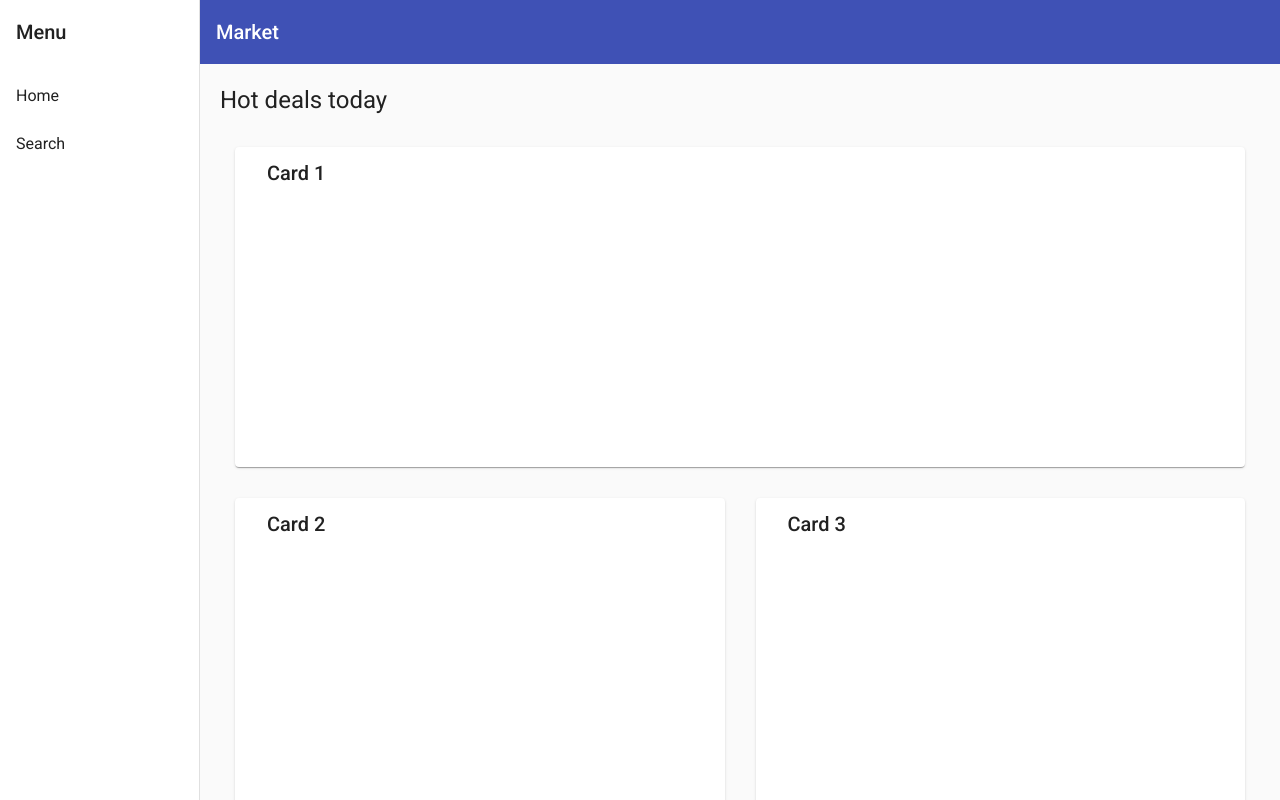
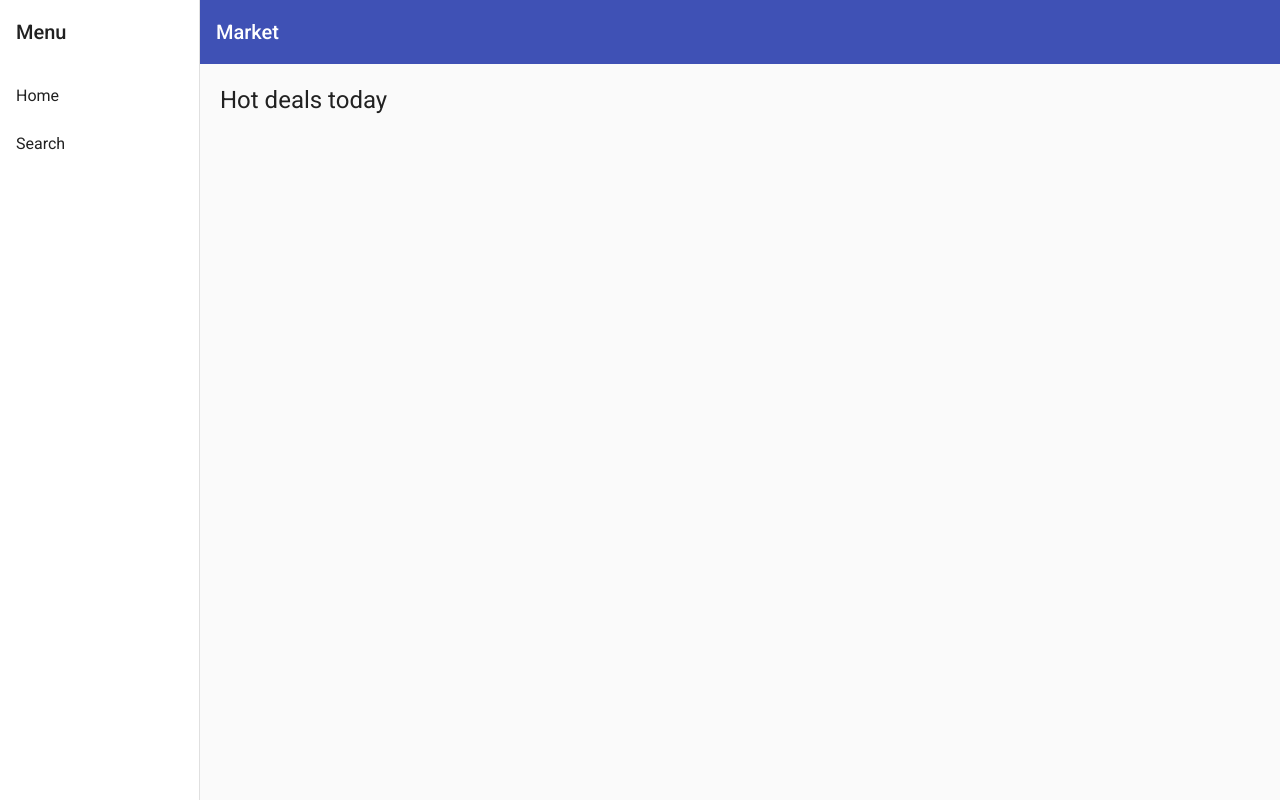
Before and after one commit to dobitamas/Market-Angular, an Angular app in the folder market/: page /home in a window 1280 px wide. Built offline with nearby package versions, Linux system fonts and the light colour scheme.

Commit message:
Removed provided cards from home.component.ts

```diff
--- a/market/src/app/home/home.component.html
+++ b/market/src/app/home/home.component.html
@@ -1,7 +1,7 @@
 <div class="grid-container">
   <h1 class="mat-h1">Hot deals today</h1>
   <mat-grid-list cols="2" rowHeight="350px">
-    <mat-grid-tile *ngFor="let card of cards | async" [colspan]="card.cols" [rowspan]="card.rows">
+    <mat-grid-tile *ngFor="let card of cards" [colspan]="card.cols" [rowspan]="card.rows">
       <mat-card class="dashboard-card">
         <mat-card-header>
           <mat-card-title>
--- a/market/src/app/home/home.component.ts
+++ b/market/src/app/home/home.component.ts
@@ -1,6 +1,7 @@
 import { Component } from '@angular/core';
 import { map } from 'rxjs/operators';
 import { Breakpoints, BreakpointObserver } from '@angular/cdk/layout';
+import { Observable } from 'rxjs';
 
 @Component({
   selector: 'app-home',
@@ -9,25 +10,35 @@ import { Breakpoints, BreakpointObserver } from '@angular/cdk/layout';
 })
 export class HomeComponent {
   /** Based on the screen size, switch from standard to one column per row */
-  cards = this.breakpointObserver.observe(Breakpoints.Handset).pipe(
+
+  cards = [];
+  cardsForHandset = [];
+  cardsForWeb = [];
+
+  isHandset:boolean = false;
+
+ isHandsetObserver: Observable<boolean> = this.breakpointObserver.observe(Breakpoints.Handset).pipe(
     map(({ matches }) => {
       if (matches) {
-        return [
-          { title: 'Card 1', cols: 1, rows: 1 },
-          { title: 'Card 2', cols: 1, rows: 1 },
-          { title: 'Card 3', cols: 1, rows: 1 },
-          { title: 'Card 4', cols: 1, rows: 1 }
-        ];
+        return true;
       }
+      return false;
 
-      return [
-        { title: 'Card 1', cols: 2, rows: 1 },
-        { title: 'Card 2', cols: 1, rows: 1 },
-        { title: 'Card 3', cols: 1, rows: 2 },
-        { title: 'Card 4', cols: 1, rows: 1 }
-      ];
+
     })
   );
 
+
   constructor(private breakpointObserver: BreakpointObserver) {}
+
+  ngOnInit(){
+    this.isHandsetObserver.subscribe(currentObserverValue => {
+      this.isHandset = currentObserverValue;
+      this.loadCards();
+    })
+  }
+
+  loadCards() {
+    this.cards = this.isHandset? this.cardsForHandset : this.cardsForWeb;
+  }
 }
```
Also changed, not shown: 1 other file (tests, documents, lock files or other folders).
